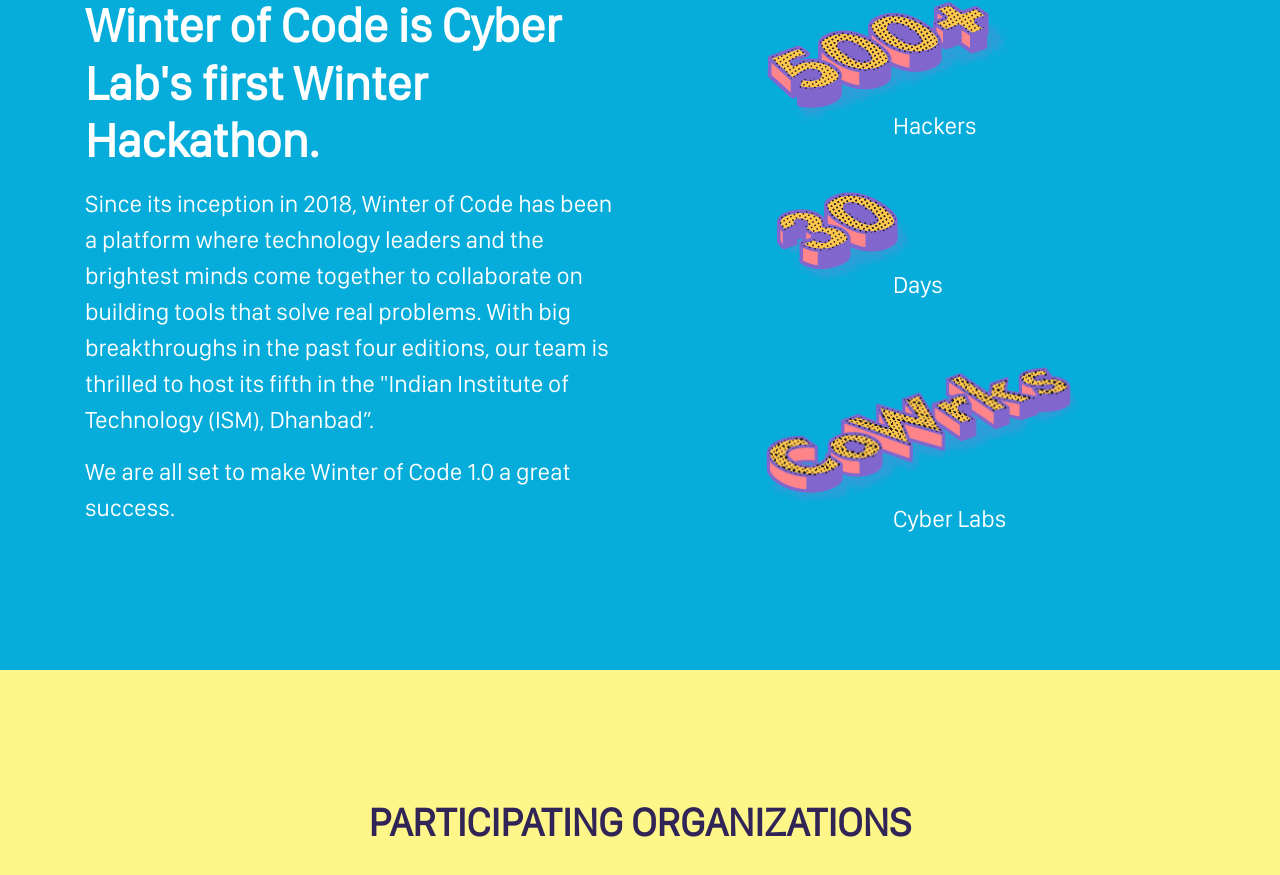
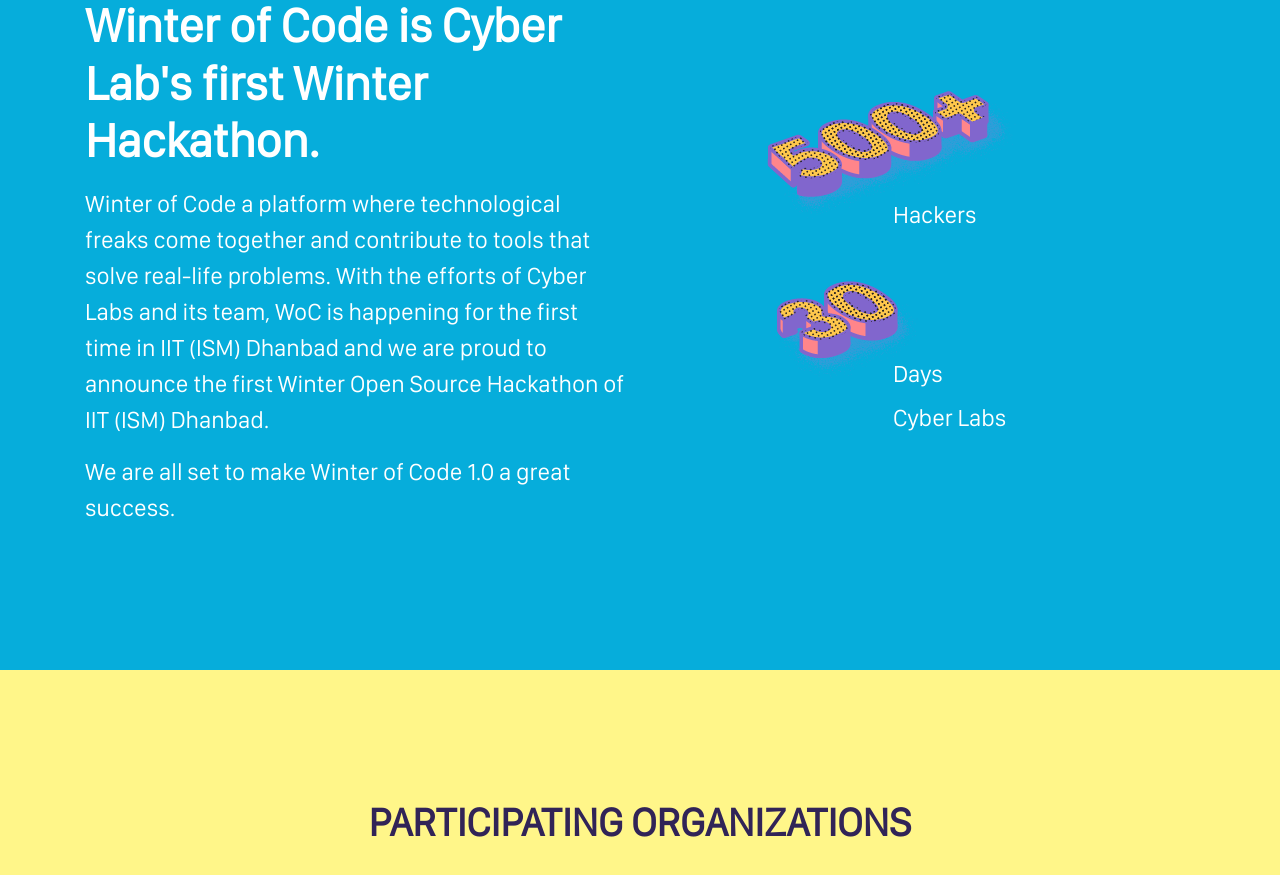
Before and after one commit to Cyber-Labs/winterofcode18, a website: page src/index.html in a window 1280 px wide. Shown: the part 731-1606 px from the top of the page. Drawn offline with nearby package versions, Linux system fonts and the light colour scheme; files that its build step writes are made by us from their sources.

Commit message:
changes in about

```diff
--- a/src/index.html
+++ b/src/index.html
@@ -184,11 +184,10 @@
         <div class="col-lg-6 col-12 text-white">
           <h2 class="section-heading">Winter of Code is Cyber Lab's first Winter Hackathon.</h2>
           <p class="mt-3">
-            Since its inception in 2018, Winter of Code has been a platform where technology leaders and the brightest minds
-            come together to
-            collaborate on building tools that solve real problems. With big breakthroughs in the past four editions,
-            our
-            team is thrilled to host its fifth in the "Indian Institute of Technology (ISM), Dhanbad”.
+            Winter of Code a platform where technological freaks come together and contribute to tools that
+             solve real-life problems. With the efforts of Cyber Labs and its team, WoC is happening for the
+             first time in IIT (ISM) Dhanbad and we are proud to announce the first Winter Open Source Hackathon
+              of IIT (ISM) Dhanbad.
           </p>
           <p>
             We are all set to make Winter of Code 1.0 a great success.
@@ -205,7 +204,6 @@
               <div class="text">Days</div>
             </div>
             <div class="line line-3">
-              <img class="img-fluid" src="img/art-cowrks.png" alt="MLR">
               <div class="text">Cyber Labs</div>
             </div>
           </div>
```
